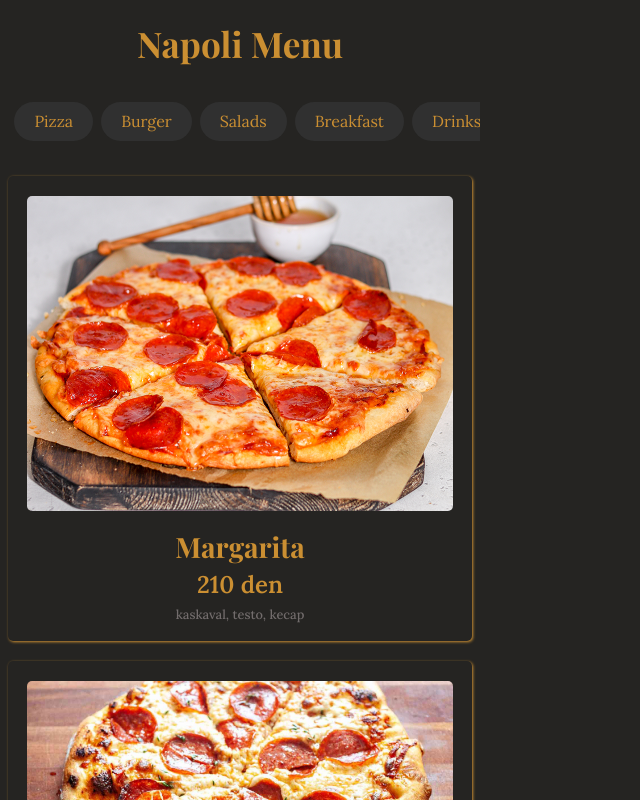
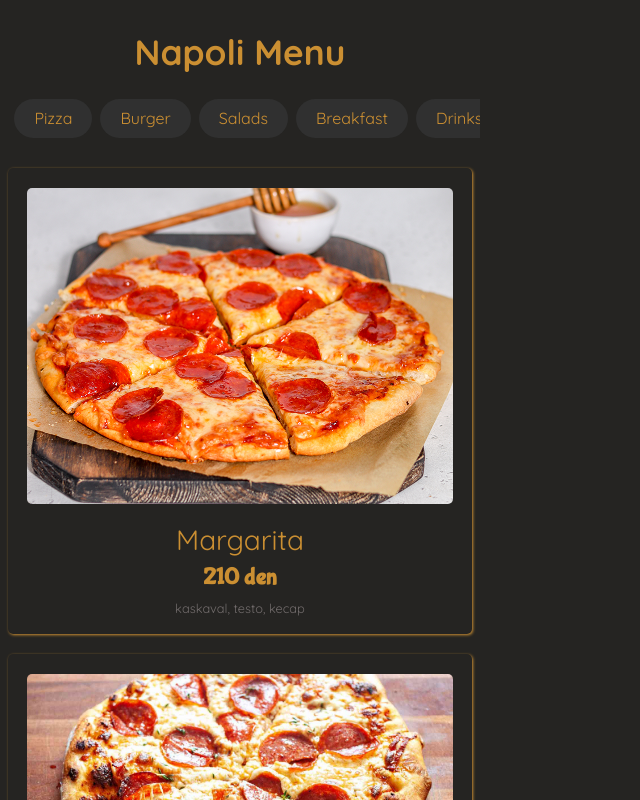
Before and after one commit to Zlatko-7/Napoli-menu, a website built with Vite: page index.html in a window 1280 px wide. Both pictures are taken after a click on the element "Pizza". Shown: the top 800 px of the page, without its empty margins (0-640 px from the left). Built offline with nearby package versions, Linux system fonts and the light colour scheme.

Commit message:
font-change

```diff
--- a/index.css
+++ b/index.css
@@ -19,25 +19,31 @@ body {
     align-items: center;
 
 }
+h1 {
+    font-family: 'Quicksand',sans-serif;
+    font-size: 2.2rem;
+    text-align: center;
+    color: #cb8f32;
+    margin: 2rem 0 1rem 0;
+
+}
 .name {
     font-size: 1.75rem;
-    font-family: 'Playfair Display', sans-serif;
-    font-weight: 700;
+    font-family: 'Quicksand', sans-serif;
     color: #cb8f32;
     margin: .5rem;
 }
 .price {
     font-size: 1.5rem;
-    font-weight: 600;
-    font-family: 'Lora', sans-serif;
+    font-weight: 700;
+    font-family: 'Bubblegum Sans', sans-serif;
     color:  #cb8f32;
     margin: 0;
 }
 .ingredients {
     color: #726c6c;
     padding: .6rem;
-    font-family: 'Lora', sans-serif;
-    font-weight: 500;
+    font-family: 'Quicksand', sans-serif;
     max-width: 300px;
     overflow-x: auto;
     font-size: .8rem;
@@ -55,9 +61,9 @@ body {
     padding: .65rem 1.25rem;
     flex-grow: 1;
     width: 100%;
-    font-family: 'Lora', sans-serif;
+    font-family: 'Quicksand', sans-serif;
     background-color: #303030;
-    margin: .25rem;
+    margin: 0 .25rem;
     border-radius: 30px;
     color:  #cb8f32;
 }
@@ -67,12 +73,6 @@ body {
 }
 .hide {
     display: none;
-}
-h1 {
-    font-family:  'Playfair Display', sans-serif;
-    font-size: 2.2rem;
-    text-align: center;
-    color: #cb8f32;
 }
 .content {
     animation: wave-animation 1s linear infinite;
@@ -163,7 +163,7 @@ footer {
     display: flex;
     justify-content: center;
     align-items: center;
-    font-family: 'Lora', sans-serif;
+    font-family: 'Bubblegum Sans', sans-serif;
     background-color: #252422;
     border-top: 1px solid #363431;
     border-bottom: 1px solid #363431;
--- a/index.html
+++ b/index.html
@@ -4,8 +4,7 @@
     <meta charset="UTF-8">
     <meta name="viewport" content="width=device-width, initial-scale=1" />
     <!-- GOOGLE FONTS -->
-    <link href="https://fonts.googleapis.com/css2?family=Lora:wght@400;500;600;700&display=swap" rel="stylesheet">
-    <link href="https://fonts.googleapis.com/css2?family=Playfair+Display:wght@400;500;600;700&display=swap" rel="stylesheet">
+    <link href="https://fonts.googleapis.com/css2?family=Bubblegum+Sans&family=Merienda:wght@400;500;600;700;800&family=Quicksand:wght@400;500;600;700&family=Roboto:wght@400;500;700;900&display=swap" rel="stylesheet">
     <!-- Links -->
     <link rel="stylesheet" href="https://cdnjs.cloudflare.com/ajax/libs/normalize/8.0.1/normalize.css">
     <link rel="stylesheet" type="text/css" href="index.css">
```
